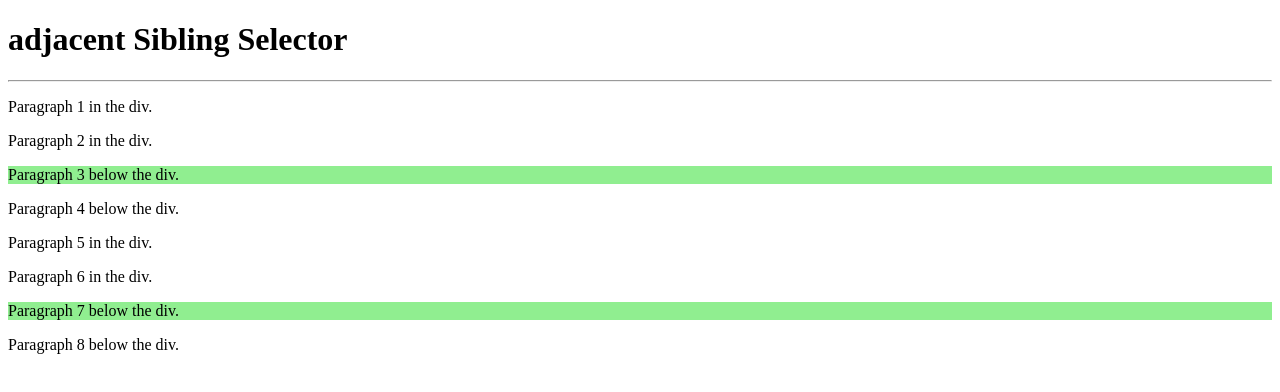
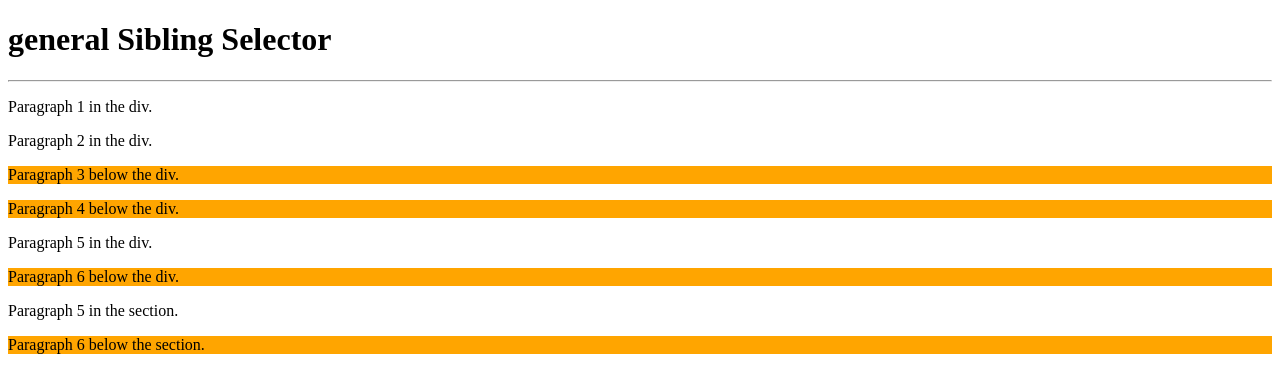
Before and after one commit to re8code/web102-09-CombinatorSelector, a plain HTML site: page index.html in a window 1280 px wide. Drawn offline with Linux system fonts and the light colour scheme.

Commit message:
p07. general Sibling Selector

```diff
--- a/index.html
+++ b/index.html
@@ -7,7 +7,7 @@
   <link rel="stylesheet" href="./main.css">
 </head>
 <body>
-  <h1>adjacent Sibling Selector</h1>
+  <h1>general Sibling Selector</h1>
   <hr>
   <div>
     <p>Paragraph 1 in the div.</p>
@@ -19,10 +19,12 @@
 
   <div>
     <p>Paragraph 5 in the div.</p>
-    <p>Paragraph 6 in the div.</p>
   </div>
+  <p>Paragraph 6 below the div.</p>
 
-  <p>Paragraph 7 below the div.</p>
-  <p>Paragraph 8 below the div.</p>
+  <section>
+    <p>Paragraph 5 in the section.</p>
+  </section>
+  <p>Paragraph 6 below the section.</p>
 </body>
 </html>
--- a/main.css
+++ b/main.css
@@ -1,3 +1,3 @@
-div + p {
-  background-color: lightgreen;
+div ~ p {
+  background-color: orange;
 }
```
